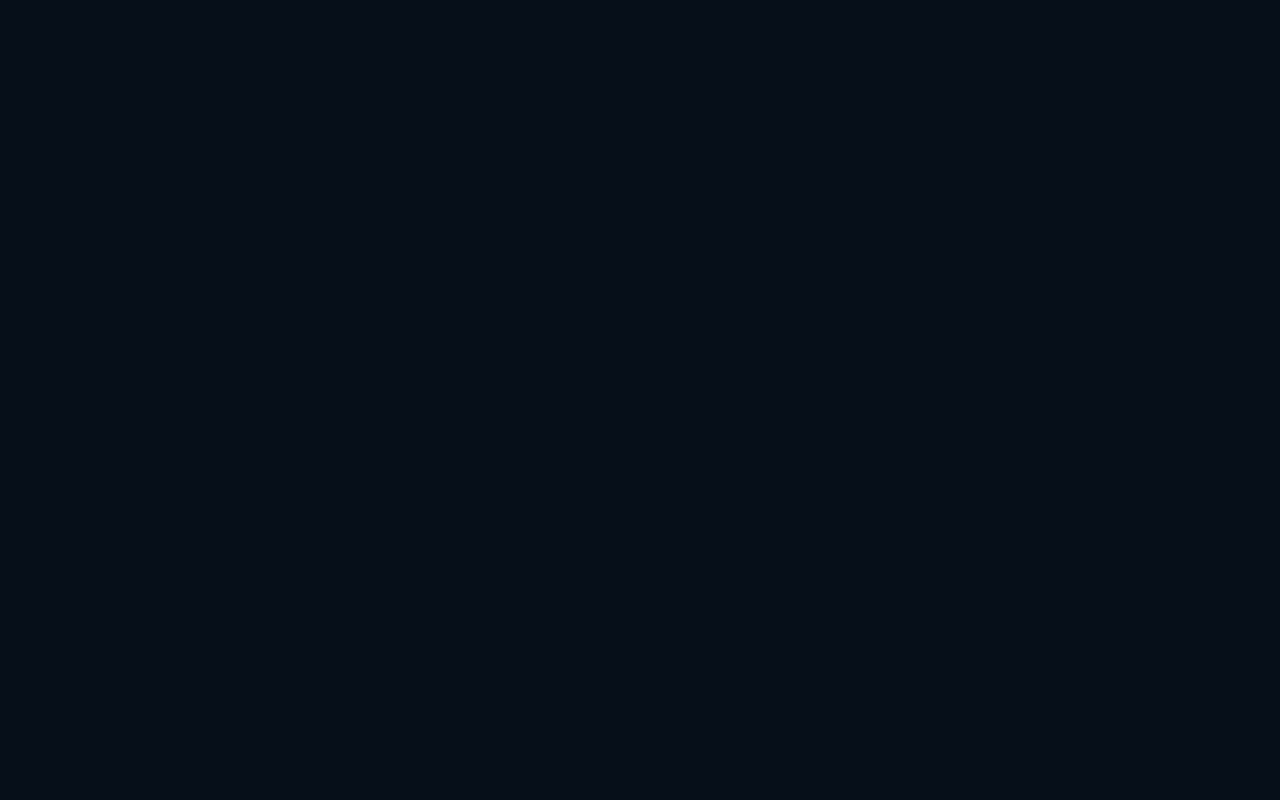
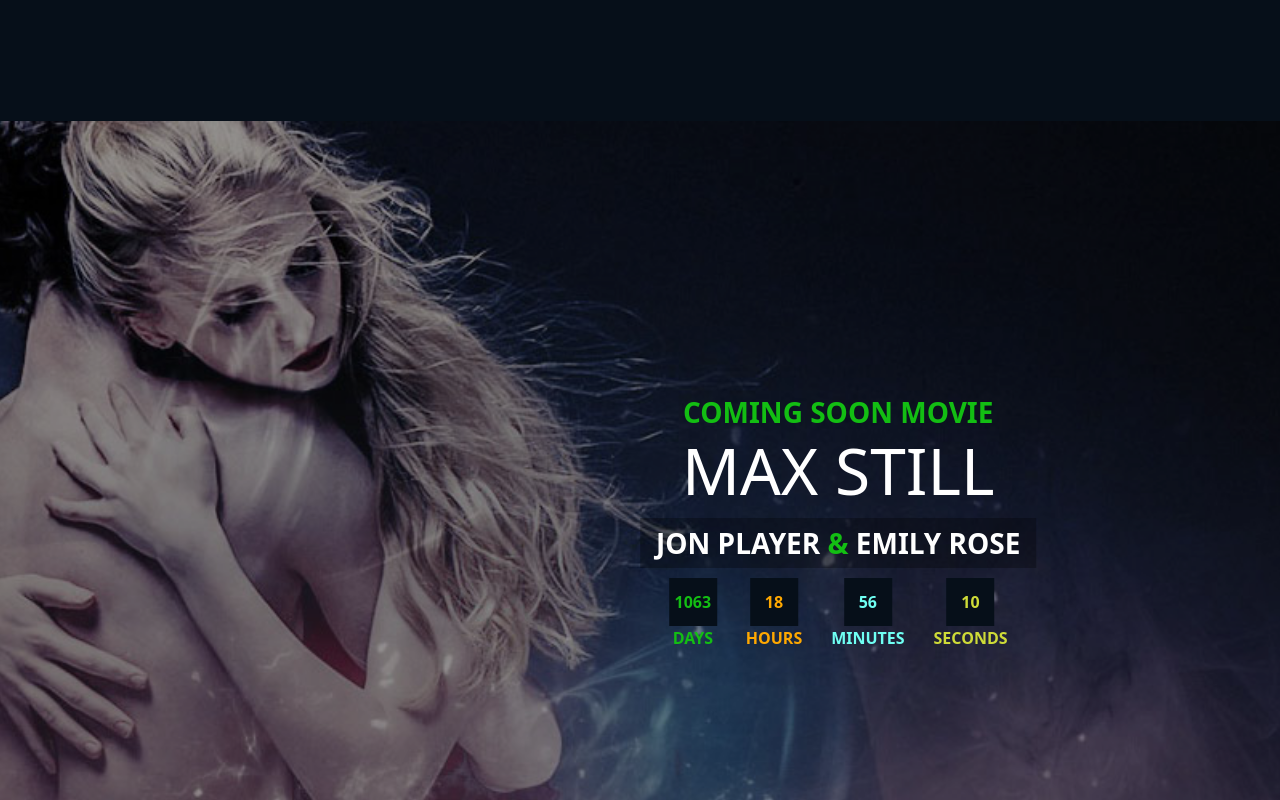
Before and after one commit to IIODERII/proj-html-vuejs, a Vue app: page / in a window 1280 px wide. Shown: the part 2960-3760 px from the top of the page. Before the commit the page ends 3033 px from the top, so only its background shows below. Built offline with nearby package versions, Linux system fonts and the light colour scheme.

Commit message:
added coming soon page

```diff
--- /dev/null
+++ b/src/components/mainPage/CountDown.vue
@@ -0,0 +1,181 @@
+<template>
+  <div :style="{ 'background-image': `url(${bgImage})` }" class="my-5 bg">
+    <div>
+      <div class="text-uppercase text-center fw-bold fs-3">
+        <p class="text-green m-0">coming soon movie</p>
+        <h2 class="display-3">max still</h2>
+        <div class="px-3 py-1 actors">
+          jon player <span class="text-green">&</span> emily rose
+        </div>
+
+        <div class="d-flex justify-content-evenly fs-6">
+          <div class="days">
+            <div class="number">
+              <span v-if="Math.floor(distance / (1000 * 60 * 60 * 24)) < 10"
+                >0</span
+              >
+              {{ Math.floor(distance / (1000 * 60 * 60 * 24)) }}
+            </div>
+            <div>
+              Day<span v-if="Math.floor(distance / (1000 * 60 * 60 * 24)) > 1"
+                >s</span
+              >
+            </div>
+          </div>
+          <div class="hours">
+            <div class="number">
+              <span
+                v-if="
+                  Math.floor(
+                    (distance % (1000 * 60 * 60 * 24)) / (1000 * 60 * 60)
+                  ) < 10
+                "
+                >0</span
+              >
+
+              {{
+                Math.floor(
+                  (distance % (1000 * 60 * 60 * 24)) / (1000 * 60 * 60)
+                )
+              }}
+            </div>
+            <div>
+              Hour<span
+                v-if="
+                  Math.floor(
+                    (distance % (1000 * 60 * 60 * 24)) / (1000 * 60 * 60)
+                  ) > 1
+                "
+                >s</span
+              >
+            </div>
+          </div>
+          <div class="minutes">
+            <div class="number">
+              <span
+                v-if="
+                  Math.floor((distance % (1000 * 60 * 60)) / (1000 * 60)) < 10
+                "
+                >0</span
+              >
+              {{ Math.floor((distance % (1000 * 60 * 60)) / (1000 * 60)) }}
+            </div>
+            <div>
+              Minute<span
+                v-if="
+                  Math.floor((distance % (1000 * 60 * 60)) / (1000 * 60)) > 1
+                "
+                >s</span
+              >
+            </div>
+          </div>
+          <div class="seconds">
+            <div class="number">
+              <span v-if="Math.floor((distance % (1000 * 60)) / 1000) < 10"
+                >0</span
+              >
+              {{ Math.floor((distance % (1000 * 60)) / 1000) }}
+            </div>
+            <div>
+              Second<span v-if="Math.floor((distance % (1000 * 60)) / 1000) > 1"
+                >s</span
+              >
+            </div>
+          </div>
+        </div>
+      </div>
+    </div>
+  </div>
+</template>
+
+<script>
+export default {
+  name: "CountDown",
+
+  data() {
+    return {
+      bgImage: "/images/coming-bg.jpg",
+      distance:
+        new Date("Jan 5, 2028 00:00:00").getTime() - new Date().getTime(),
+    };
+  },
+  methods: {
+    countDown() {
+      this.distance =
+        new Date(" 20,oct 2026 05:30:00").getTime() - new Date().getTime();
+    },
+  },
+
+  mounted() {
+    setInterval(this.countDown, 1000);
+  },
+};
+</script>
+
+<style lang="scss" scoped>
+@use "../../assets/styles/partials/variables" as *;
+.bg {
+  height: 800px;
+  background-image: url();
+  background-size: cover;
+  background-position-x: 45%;
+  background-repeat: no-repeat;
+  position: relative;
+
+  > div {
+    position: absolute;
+    top: 0;
+    left: 0;
+    bottom: 0;
+    right: 0;
+    background-color: rgba(0, 0, 0, 0.4);
+    display: flex;
+    justify-content: center;
+    align-items: center;
+
+    > div {
+      transform: translateX(50%);
+
+      > .actors {
+        background-color: rgba(0, 0, 0, 0.3);
+      }
+
+      .text-green {
+        color: $primaryColor;
+      }
+
+      .hours,
+      .minutes,
+      .seconds,
+      .days {
+        display: flex;
+        flex-direction: column;
+        justify-content: center;
+        align-items: center;
+        margin-top: 10px;
+        .number {
+          width: 3em;
+          height: 3em;
+          background-color: $backgroundColor;
+          display: flex;
+          justify-content: center;
+          align-items: center;
+        }
+      }
+
+      .days {
+        color: #13be13;
+      }
+      .hours {
+        color: #ffa800;
+      }
+      .minutes {
+        color: #6ffff3;
+      }
+      .seconds {
+        color: #cedb38;
+      }
+    }
+  }
+}
+</style>
--- a/src/components/mainPage/MainPage.vue
+++ b/src/components/mainPage/MainPage.vue
@@ -6,6 +6,7 @@
       <JumboComponent />
       <NewMovie />
       <MoviePlaylist />
+      <CountDown />
     </main>
   </div>
 </template>
@@ -15,6 +16,7 @@ import HeaderComponent from "../HeaderComponent.vue";
 import JumboComponent from "./JumboComponent.vue";
 import NewMovie from "./NewMovie.vue";
 import MoviePlaylist from "./MoviePlaylist.vue";
+import CountDown from "./CountDown.vue";
 export default {
   name: "MainPage",
   components: {
@@ -22,6 +24,7 @@ export default {
     JumboComponent,
     NewMovie,
     MoviePlaylist,
+    CountDown,
   },
 };
 </script>
```
